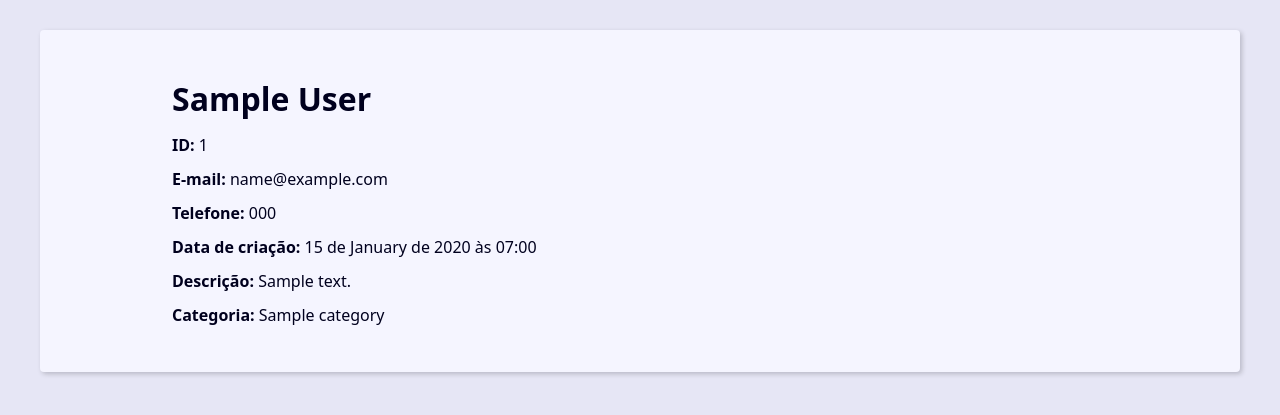
After one commit to VitorBahir/projeto_agenda, a Django app: page /1/ in a window 1280 px wide. The commit adds this page. Shown: the top 415 px of the page. Run offline with Django 5.2, Linux system fonts and the light colour scheme; tables that the repository leaves empty hold one stand-in row (values such as "Sample post").

Commit message:
pegando somente um unico contato

```diff
--- /dev/null
+++ b/contact/templates/contact/contact.html
@@ -0,0 +1,15 @@
+{% extends 'global/base.html' %}
+
+{% block content %}
+    <div class="single-contact">
+        <h1 class="single-contact-name">
+            {{ contact.first_name }} {{ contact.last_name }}
+        </h1>
+        <p class=""><b>ID: </b>{{ contact.id }}</p>
+        <p class=""><b>E-mail: </b>{{ contact.email }}</p>
+        <p class=""><b>Telefone: </b>{{ contact.phone }}</p>
+        <p class=""><b>Data de criação: </b>{{ contact.created_date }}</p>
+        <p class=""><b>Descrição: </b>{{ contact.description }}</p>
+        <p class=""><b>Categoria: </b>{{ contact.category.name }}</p>
+    </div>
+{% endblock content %}
--- a/contact/templates/contact/index.html
+++ b/contact/templates/contact/index.html
@@ -16,7 +16,8 @@
             {% for contact in contacts %}
                 <tr class="table-row">
                     <td class="table-cel">
-                        <a class="table-link" href="#">
+                        <a class="table-link"
+                        href=" {% url "contact:contact" contact.id %}">
                             {{ contact.id }}
                         </a>
                     </td>
--- a/contact/urls.py
+++ b/contact/urls.py
@@ -4,5 +4,6 @@ from contact import views
 app_name = 'contact'
 
 urlpatterns = [
+    path('<int:contact_id>/', views.contact, name='contact'),
     path('', views.index, name='index'),
 ]
--- a/contact/views/contact_views.py
+++ b/contact/views/contact_views.py
@@ -1,4 +1,6 @@
-from django.shortcuts import render
+from django.http import Http404
+from django.shortcuts import get_object_or_404,render
+
 from contact.models import Contact
 
 
@@ -16,3 +18,18 @@ def index(request):
         'contact/index.html',
         context
     )
+
+def contact(request, contact_id):
+    # single_contact = Contact.objects.filter(pk=contact_id).first()
+    single_contact = get_object_or_404(
+        Contact, pk=contact_id, show=True
+        )
+
+    context = {
+        'contact': single_contact,
+    }
+    return render(
+        request,
+        'contact/contact.html',
+        context
+    )
```
